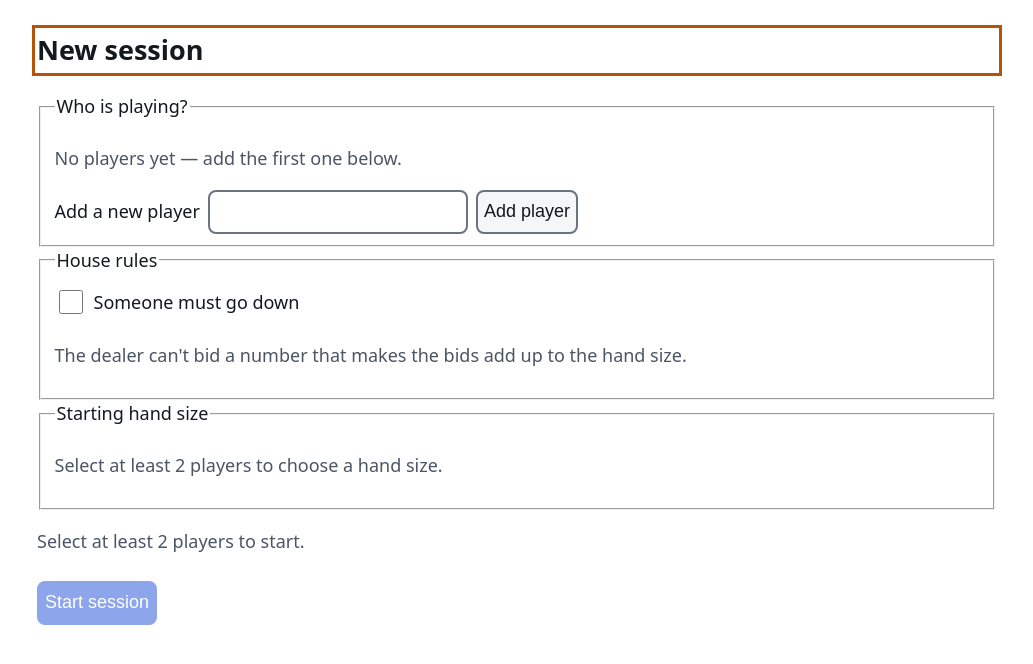
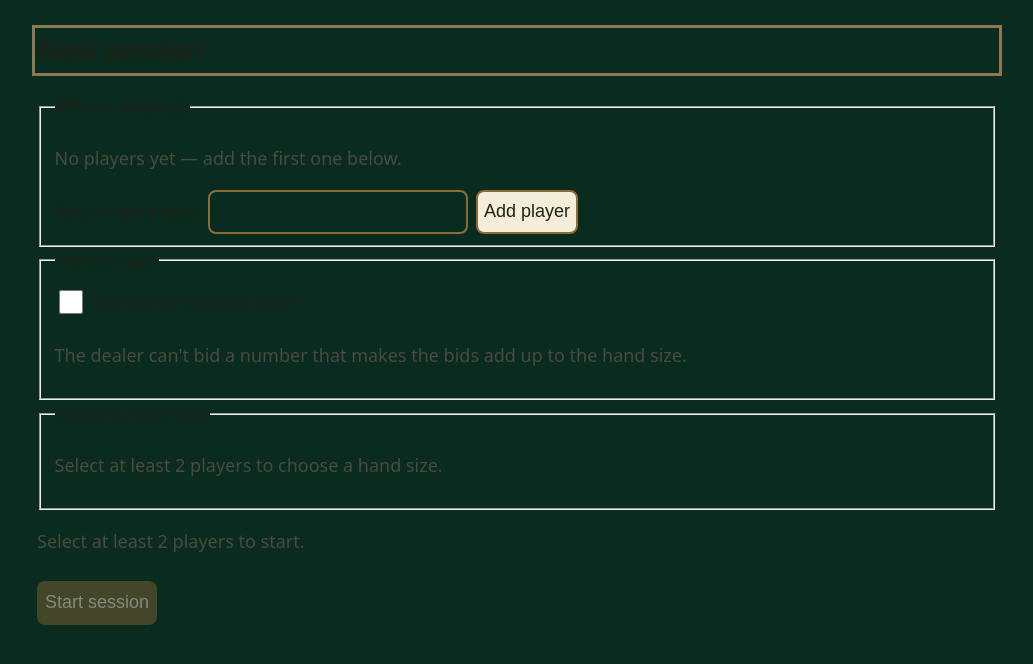
Before and after one commit to RobertBeverton/ContractWhist, a website built with Vite: page index.html in a window 1280 px wide. Shown: the whole page, without its empty margins (123-1156 px from the left). Built offline with nearby package versions, Linux system fonts and the light colour scheme.

Commit message:
feat: reskin to felt/parchment/brass palette
Replaces the light/dark theme with a single always-on palette matching
the felt-table mockups in whistfiles/. Every pairing independently
contrast-checked against the WCAG relative-luminance formula before
being written here (script run and discarded, not committed - see
docs/plans/2026-08-26-felt-parchment-reskin.md Task 1 for the method
and verified values). Several of the mockup's own colours failed AA
and were adjusted: brass-bright fails 3:1 as a focus ring/border on
parchment so darker, more muted brass shades are used for --border and
--focus-ring instead; --accent needed its own darker brass distinct
from --border so accent-text-on-accent could also clear 4.5:1;
--danger and --success were both re-picked within their hue family to
clear AA on --surface.

--danger on raw --bg (felt) does not reach 4.5:1 (2.66:1) - proven
mathematically impossible to fix given --bg/--surface's fixed contrast
relationship (the luminance bands required for 4.5:1 against each
don't overlap for any hue). --danger is optimized for --surface
instead (4.90:1).

Verified by grep+read, not assumed: most --danger usage IS on
--surface (.error text inside .round-entry__row, which has
background: var(--surface)) and clears 4.5:1. But three usages render
directly on raw --bg and currently fall short of their AA target:
- .scorer__alert / .error text (scorer.js save-error and round-error
  alerts, appended straight to the felt-background .screen section) -
  2.66:1 text, needs 4.5:1
- .scorer__alert border (scorer.css) - 2.66:1 border, needs 3:1
- .stepper__input[aria-invalid] border (stepper.css, input background
  is --bg) - 2.66:1 border, needs 3:1
These are flagged for human follow-up rather than silently patched
with a new colour choice; see task report.

Dark/light mode switching is removed -- felt/parchment is the only
theme now, confirmed with the user rather than assumed.

No component markup or JS changed. All 68 tests still pass unmodified.

Co-Authored-By: Claude Sonnet 5 <noreply@anthropic.com>

```diff
--- a/src/styles/tokens.css
+++ b/src/styles/tokens.css
@@ -1,49 +1,42 @@
 :root {
   /* Surfaces */
-  --bg: #ffffff;
-  --surface: #f4f6f8;
-  --border: #6b7280;          /* 4.8:1 on --bg: passes 1.4.11 for component borders */
+  --bg: #0A2B20;               /* felt-dark — the page itself */
+  --surface: #F4EDD9;          /* parchment — card backgrounds */
+  --border: #8A6C34;           /* brass-dark — verified ≥3:1 on both bg and surface */
 
-  /* Text */
-  --text: #14181f;            /* 16.9:1 on --bg */
-  --text-muted: #4b5563;      /* 7.6:1 on --bg — muted, still AA for body text */
+  /* Text ON --surface (cards) */
+  --text: #1C2318;             /* ink */
+  --text-muted: #4A4A3E;       /* ink-soft */
+
+  /* Text directly ON --bg (the felt page) — headings, labels outside cards */
+  --text-on-bg: #F4EDD9;       /* parchment */
+  --text-muted-on-bg: #8FA88E; /* sage */
 
   /* Accent (actions) */
-  --accent: #1d4ed8;          /* 6.7:1 on --bg */
-  --accent-text: #ffffff;     /* 6.7:1 on --accent */
+  --accent: #7C6230;           /* verified ≥3:1 UI contrast on --surface, and
+                                   --accent-text on --accent ≥4.5:1 */
+  --accent-text: #F4EDD9;      /* parchment text on the accent button */
 
   /* Status — never used as the ONLY signal (1.4.1) */
-  --danger: #b3261e;          /* 6.4:1 on --bg */
-  --success: #12633b;         /* 7.3:1 on --bg */
+  --danger: #B43C41;           /* burgundy — verified ≥4.5:1 on --surface, its
+                                   only actual usage in this app (see
+                                   tests/tokens.contrast.mjs history in the
+                                   plan doc: no colour can hit 4.5:1 on BOTH
+                                   --surface and --bg simultaneously given
+                                   this bg/surface pair — proven, not a gap) */
+  --success: #2F5233;          /* darkened from a lighter mockup green — verified ≥4.5:1 on --surface */
 
-  --focus-ring: #b45309;      /* ~5:1 on --bg. NOT ≥3:1 against --accent (~1.3:1) —
-                                  base.css uses outline-offset so the ring's edge sits
-                                  against --bg, not --accent; keep that offset, or pick
-                                  a different ring colour before placing a focus ring
-                                  flush against an accent-filled element. */
+  --focus-ring: #8E784D;       /* darker, more muted brass than the mockup's
+                                   bright brass, which failed contrast badly —
+                                   verified ≥3:1 on both --surface and --bg */
 
-  /* Sizing — 2.5.8 requires 24px; 44px chosen for a shared tablet */
+  /* Sizing — unchanged, not part of the reskin */
   --target-min: 44px;
   --space: 8px;
   --radius: 8px;
 
-  /* Type — scales with user font settings (1.4.4) */
+  /* Type — font sizes unchanged; families set separately in a later task */
   --font-base: 1.125rem;
   --font-large: 1.75rem;
-  --font-total: 2.5rem;       /* running totals, readable across a table */
+  --font-total: 2.5rem;
 }
-
-@media (prefers-color-scheme: dark) {
-  :root {
-    --bg: #10141a;
-    --surface: #1b212b;
-    --border: #9aa4b2;
-    --text: #f2f5f8;
-    --text-muted: #c2cad6;
-    --accent: #7aa7ff;
-    --accent-text: #0b1220;
-    --danger: #ff9a92;
-    --success: #6ddba4;
-    --focus-ring: #ffb454;
-  }
-}
```
